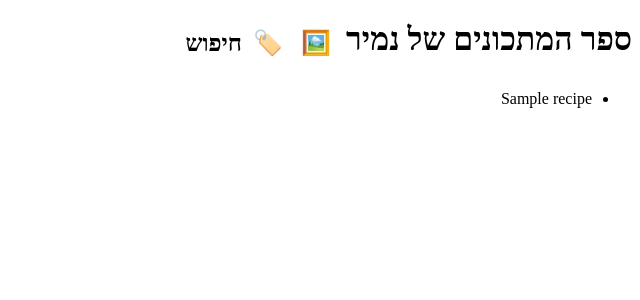
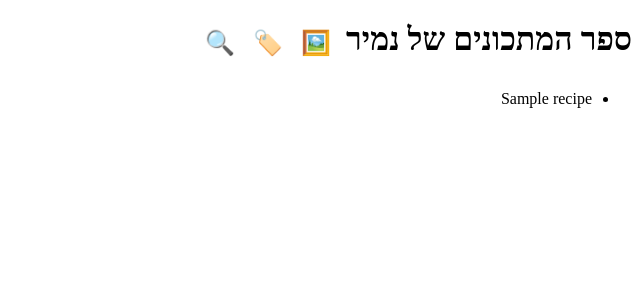
Before and after one commit to tmr232/SeferBishul, a Python web app: template src/sefer_bishul/templates/toc.html.j2 in a window 1280 px wide. Shown: the top 300 px of the page, without its empty margins (640-1280 px from the left). Run offline with Jinja, Linux system fonts and the light colour scheme; the template is opened without the code that fills it: most values are stand-ins (such as "Sample title", 1, 10 or a date in 2020).

Commit message:
Use a magnifier emoji for homepage search navigation
Keep the accessible search label and match the existing gallery/tag navigation icons.

Amp-Thread-ID: https://ampcode.com/threads/T-01a1e7c8-e080-7350-8bd1-0a4292e2e8dc
Co-authored-by: Amp <amp@ampcode.com>

```diff
--- a/src/sefer_bishul/templates/toc.html.j2
+++ b/src/sefer_bishul/templates/toc.html.j2
@@ -88,7 +88,7 @@
     <span class="view-links" role="navigation" aria-label="תצוגות מתכונים">
       <a href="picture-menu.html" aria-label="מתכונים בתמונות" title="מתכונים בתמונות"><span aria-hidden="true">🖼️</span></a>
       <a href="tags.html" aria-label="מתכונים לפי תגיות" title="מתכונים לפי תגיות"><span aria-hidden="true">🏷️</span></a>
-      <a href="search.html" aria-label="חיפוש מתכונים" title="חיפוש מתכונים">חיפוש</a>
+      <a href="search.html" aria-label="חיפוש מתכונים" title="חיפוש מתכונים"><span aria-hidden="true">🔍</span></a>
     </span>
   </h1>
 
```
